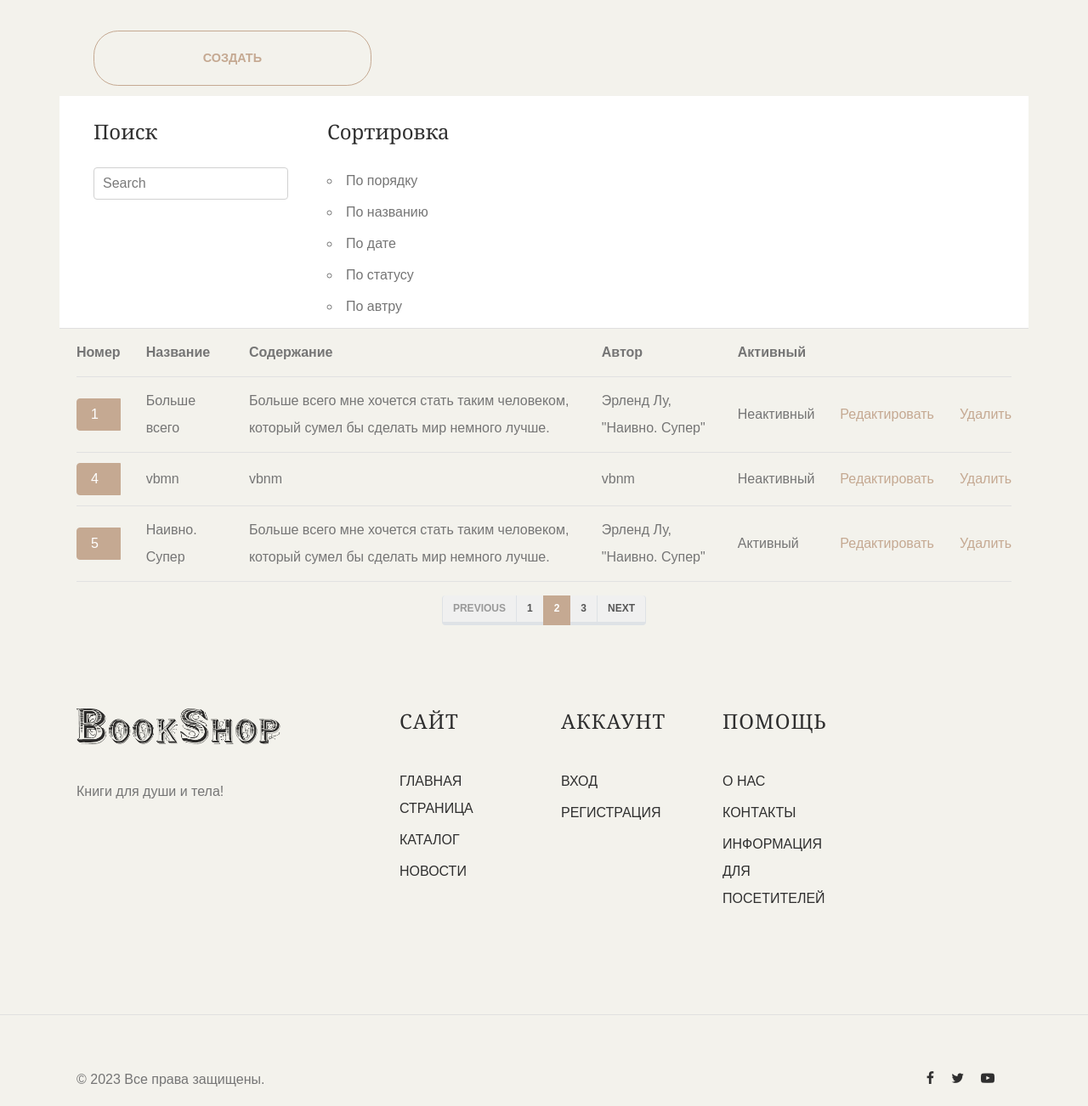
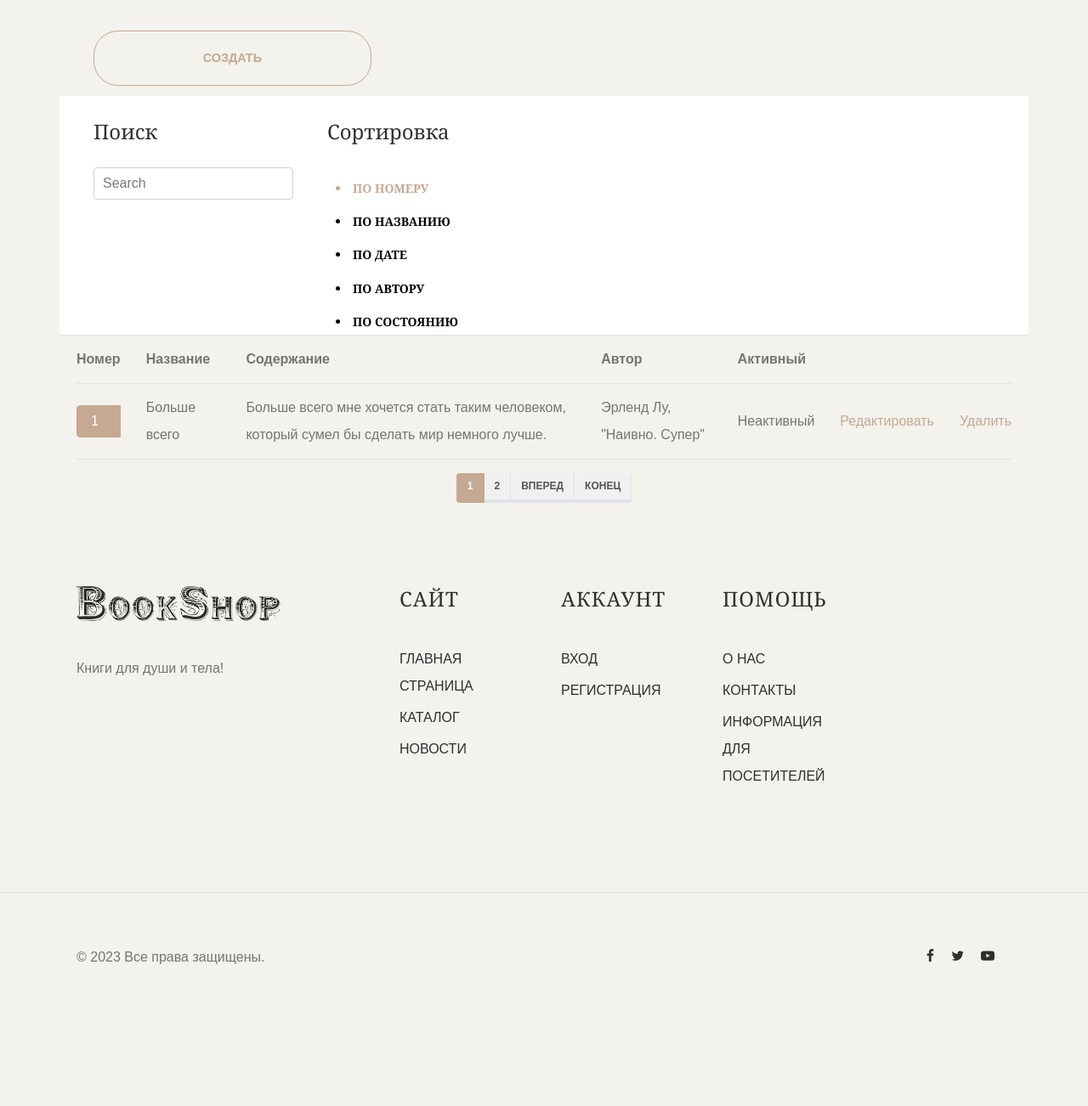
Before and after one commit to Semushkin/Third-angle, a Django app: page /quotes_list/ in a window 1280 px wide. Shown: the part 387-1689 px from the top of the page at 85% size. After the commit the page ends 1522 px from the top, so only its background shows below. Run offline with Django 4.2, Linux system fonts and the light colour scheme; data comes from the database, SQL or seed files in the repository; both versions use the stored data as it was after the commit; some libraries are stand-ins or nearby versions; some web fonts are replaced.

Commit message:
Moderator pages

```diff
--- a/Shop/mainapp/views.py
+++ b/Shop/mainapp/views.py
@@ -22,7 +22,7 @@ def catalog(request):
     if "sort" not in request.session:
         request.session["sort"] = "id"
     if "filt" not in request.session:
-        request.session["filt"] = "all"
+        request.session["filt"] = "все"
     filt = request.GET.get('filt')
     order = request.GET.get('sort')
     if filt:
--- a/Shop/sellerapp/templates/sellerapp/news_list.html
+++ b/Shop/sellerapp/templates/sellerapp/news_list.html
@@ -81,13 +81,15 @@
                                class="search-field text search-input col-md-12 col-sm-12 col-xs-12" placeholder="Search"
                                type="search">
                     </form>
-                    <span>{% if m_n_field == '' %}{% else %}Найдено совпадений : {{ object_list.count }}{% endif %}</span>
-                    <span>{% if m_n_field == '' %}{% else %}Запрос: "{{ m_n_field }}"{% endif %}</span>
+                    {% if m_n_field == '' %}{% else %}
+                    <span>Найдено совпадений : {{ object_list.count }}</span>
+                    <span>Запрос: "{{ m_n_field }}"</span>
                     <form style="height: 30px;" method="get" action="{% url 'news_list' %}">
                         <button class= "btn-text" name="stop_search" value="stop">
                                 Отменить поиск
                         </button>
                     </form>
+                    {% endif %}
                 </div>
 
                 <div class="col-md-3">
--- a/Shop/sellerapp/templates/sellerapp/product_detail.html
+++ b/Shop/sellerapp/templates/sellerapp/product_detail.html
@@ -15,7 +15,7 @@
 		<div class="row">
 			<div class="col-md-12">
 				<div class="breadcrumbs">
-					<span class="item"><a href="index.html">Главная страница /</a></span>
+					<span class="item"><a href="{% url 'index' %}">Главная страница /</a></span>
 					<span class="item">Каталог</span>
 				</div>
 			</div>
--- a/Shop/sellerapp/templates/sellerapp/products_list.html
+++ b/Shop/sellerapp/templates/sellerapp/products_list.html
@@ -81,13 +81,15 @@
                                class="search-field text search-input col-md-12 col-sm-12 col-xs-12" placeholder="Search"
                                type="search">
                     </form>
-                    <span>{% if m_b_field == '' %}{% else %}Найдено совпадений : {{ object_list.count }}{% endif %}</span>
-                    <span>{% if m_b_field == '' %}{% else %}Запрос: "{{ m_b_field }}"{% endif %}</span>
+                    {% if m_b_field == '' %}{% else %}
+                    <span>Найдено совпадений : {{ object_list.count }}</span>
+                    <span>Запрос: "{{ m_b_field }}"</span>
                     <form style="height: 30px;" method="get" action="{% url 'products_list' %}">
                         <button class= "btn-text" name="stop_search" value="stop">
                                 Отменить поиск
                         </button>
                     </form>
+                    {% endif %}
 
                 </div>
 
--- a/Shop/sellerapp/templates/sellerapp/quotes_list.html
+++ b/Shop/sellerapp/templates/sellerapp/quotes_list.html
@@ -75,22 +75,51 @@
                     <div class="colored">
                         <h2>Поиск</h2>
                     </div>
-                    <form role="search" method="get" class="search-box">
-                        <input class="search-field text search-input" placeholder="Search" type="search">
+                    <form method="get" class="search-box" action="{% url 'quotes_list' %}">
+                        <input name="q_q" value="{{ request.GET.q_q }}"
+                               class="search-field text search-input col-md-12 col-sm-12 col-xs-12" placeholder="Search"
+                               type="search">
                     </form>
+                    {% if m_q_field == '' %}{% else %}
+                    <span>Найдено совпадений : {{ object_list.count }}</span>
+                    <span>Запрос: "{{ m_q_field }}"</span>
+                    <form style="height: 30px;" method="get" action="{% url 'quotes_list' %}">
+                        <button class= "btn-text" name="stop_search" value="stop">
+                                Отменить поиск
+                        </button>
+                    </form>
+                    {% endif %}
                 </div>
 
                 <div class="col-md-3">
                     <div class="colored">
                         <h2>Сортировка</h2>
+                        <form style="height: 30px;" method="get" action="{% url 'quotes_list' %}">
+                            <button class="{% if q_o_field == 'id' %} btn-text  {% else %} btn-text-f {% endif %}" name="q_sort" value="id">
+                                <li>По номеру</li>
+                            </button>
+                        </form>
+                        <form style="height: 30px;" method="get" action="{% url 'quotes_list' %}">
+                            <button class="{% if q_o_field == 'name' %} btn-text  {% else %} btn-text-f {% endif %}" name="q_sort" value="name">
+                                <li>По названию</li>
+                            </button>
+                        </form>
+                        <form style="height: 30px;" method="get" action="{% url 'quotes_list' %}">
+                            <button class="{% if q_o_field == 'date_create' %} btn-text  {% else %} btn-text-f {% endif %}" name="q_sort" value="date_create">
+                                <li>По дате</li>
+                            </button>
+                        </form>
+                        <form style="height: 30px;" method="get" action="{% url 'quotes_list' %}">
+                            <button class="{% if q_o_field == 'author' %} btn-text  {% else %} btn-text-f {% endif %}" name="q_sort" value="author">
+                                <li>По автору</li>
+                            </button>
+                        </form>
+                        <form style="height: 30px;" method="get" action="{% url 'quotes_list' %}">
+                            <button class="{% if q_o_field == '-is_active' %} btn-text  {% else %} btn-text-f {% endif %}" name="q_sort" value="-is_active">
+                                <li>По состоянию</li>
+                            </button>
+                        </form>
                     </div>
-                    <ul>
-                        <li>По порядку</li>
-                        <li>По названию</li>
-                        <li>По дате</li>
-                        <li>По статусу</li>
-                        <li>По автру</li>
-                    </ul>
                 </div>
 
 
@@ -110,8 +139,8 @@
             </tr>
             </thead>
             <tbody>
-            {% if quotes %}
-                {% for quote in quotes %}
+            {% if page_obj.object_list %}
+                {% for quote in page_obj.object_list %}
                     <tr>
                         <td class="page-item active"><a href="{% url 'm_quote_detail' quote.id%}" class="page-link nav-link"
                         >{{ quote.id }}</a></td>
@@ -154,27 +183,9 @@
         </table>
     </div>
 </section>
-<section>
-<div class="row justify-content-center align-items-center mt-3 mb-n3">
-  <nav aria-label="...">
-  <ul class="pagination">
-    <li class="page-item disabled">
-      <a class="page-link" href="#" tabindex="-1">Previous</a>
-    </li>
-    <li class="page-item"><a class="page-link" href="#">1</a></li>
-    <li class="page-item active">
-      <a class="page-link" href="#">2 <span class="sr-only">(current)</span></a>
-    </li>
-    <li class="page-item"><a class="page-link" href="#">3</a></li>
-    <li class="page-item">
-      <a class="page-link" href="#">Next</a>
-    </li>
-  </ul>
-</nav>
-</div>
-</section>
 
 
+{% include 'mainapp/includes/pagination.html'%}
 {% include 'mainapp/includes/footer.html'%}
 
 {% endblock %}
--- a/Shop/sellerapp/views.py
+++ b/Shop/sellerapp/views.py
@@ -57,14 +57,14 @@ def news_list(request):
     if n_query:
         request.session["n_search"] = n_query
         object_list = News.objects.filter(
-            Q(text__iregex=n_query)).order_by(
+            Q(name__iregex=n_query) | Q(text__iregex=n_query) | Q(description__iregex=n_query)).order_by(
             request.session["n_sort"])
     else:
         if request.session["n_search"] == "":
             object_list = News.objects.order_by(request.session["n_sort"])
         else:
             object_list = News.objects.filter(
-                Q(text__iregex=request.session["n_search"])).order_by(request.session["n_sort"])
+                Q(name__iregex=request.session["n_search"]) | Q(text__iregex=request.session["n_search"]) | Q(description__iregex=request.session["n_search"])).order_by(request.session["n_sort"])
     m_n_field = request.session["n_search"]
     items_per_page = 1
     paginator = Paginator(object_list, items_per_page)
@@ -118,10 +118,40 @@ def new_delete(request, news_id):
 
 
 def quotes_list(request):
-    quotes = Quote.objects.all()
-    context = {
-        'quotes': quotes
-    }
+    if "q_sort" not in request.session:
+        request.session["q_sort"] = "id"
+    if "q_search" not in request.session:
+        request.session["q_search"] = ""
+    q_order = request.GET.get('q_sort')
+    if q_order:
+        request.session["q_sort"] = q_order
+    q_o_field = request.session["q_sort"]
+    q_query = request.GET.get('q_q')
+    stop = request.GET.get('stop_search')
+    if stop:
+        request.session["q_search"] = ""
+    if q_query:
+        request.session["q_search"] = q_query
+        object_list = Quote.objects.filter(
+            Q(name__iregex=q_query) | Q(text__iregex=q_query) | Q(author__iregex=q_query)).order_by(
+            request.session["q_sort"])
+    else:
+        if request.session["q_search"] == "":
+            object_list = Quote.objects.order_by(request.session["q_sort"])
+        else:
+            object_list = Quote.objects.filter(
+                Q(name__iregex=request.session["q_search"]) | Q(text__iregex=request.session["q_search"]) | Q(author__iregex=request.session["q_search"])).order_by(request.session["q_sort"])
+    m_q_field = request.session["q_search"]
+    items_per_page = 1
+    paginator = Paginator(object_list, items_per_page)
+    page_number = request.GET.get('page', 1)
+    try:
+        page_obj = paginator.get_page(page_number)
+    except PageNotAnInteger:
+        page_obj = paginator.get_page(1)
+    except EmptyPage:
+        page_obj = paginator.get_page(paginator.num_pages)
+    context = {'object_list': object_list, 'page_obj': page_obj, 'q_o_field': q_o_field, 'm_q_field': m_q_field}
     return render(request, 'sellerapp/quotes_list.html', context)
 
 
```
Also changed, not shown: Shop/db.sqlite3, Shop/media/news_images/Безымянный-1.jpg (added).
